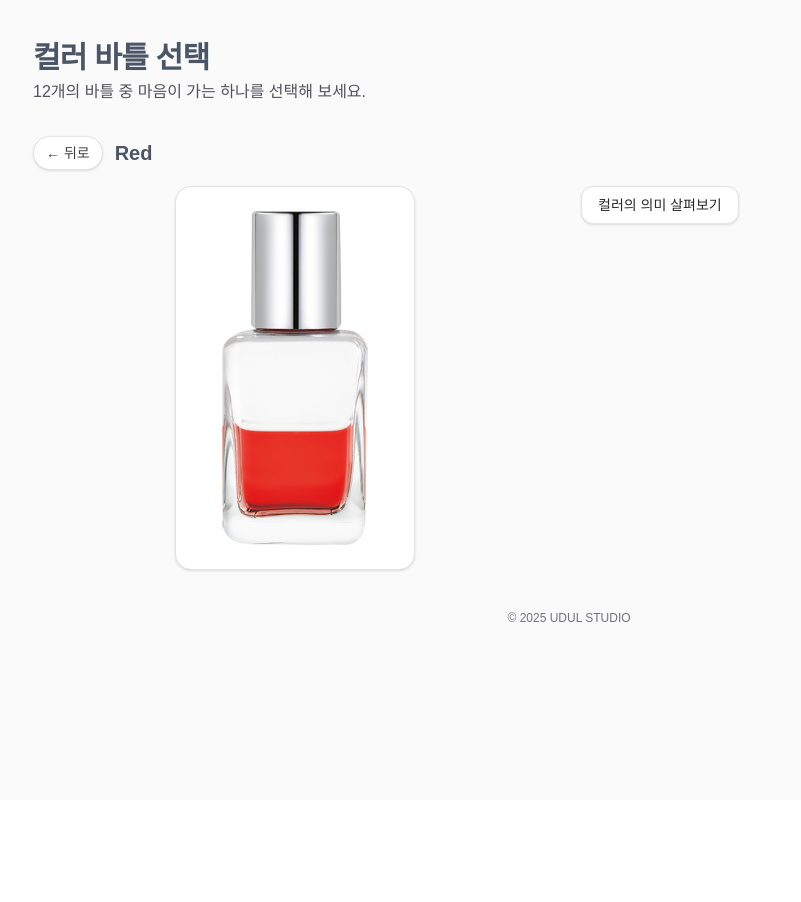
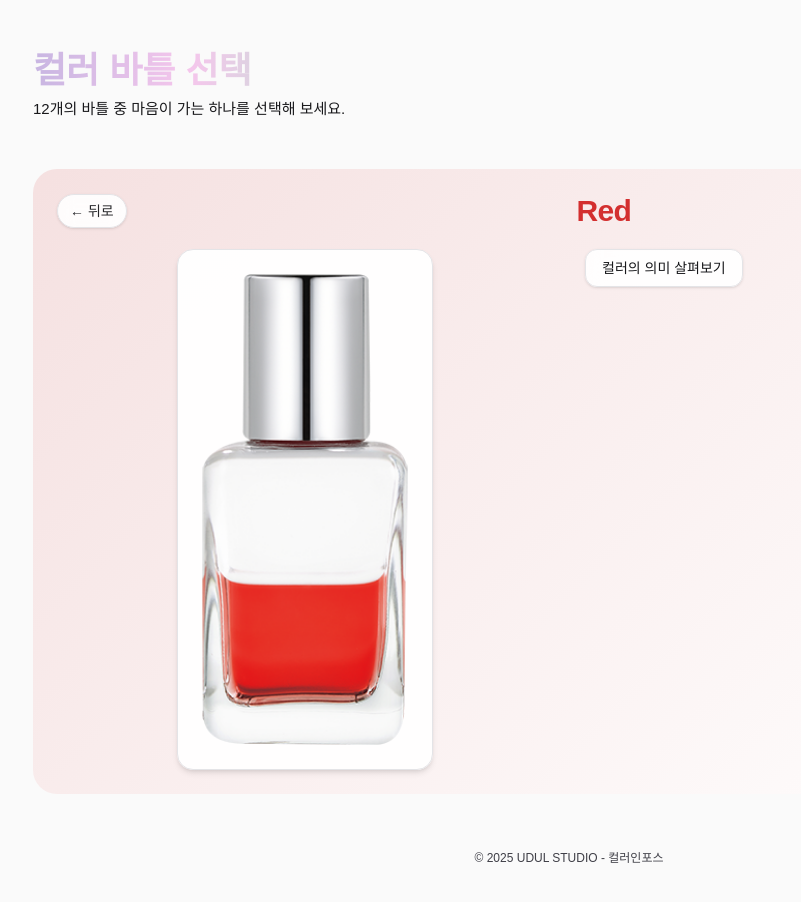
Before and after one commit to Erica-jihyeon/color-bottle-app, a Next.js app: page / in a window 1280 px wide. Both pictures are taken after a click on the button "Red". Shown: the top 902 px of the page, without its empty margins (71-872 px from the left). Before the commit the page ends 800 px from the top, so only its background shows below. Built offline with nearby package versions, Linux system fonts and the light colour scheme.

Commit message:
final version-2025-10-22

```diff
--- a/components/ColorBottleTarotApp.tsx
+++ b/components/ColorBottleTarotApp.tsx
@@ -3,6 +3,7 @@
 import React, { useMemo, useState } from "react";
 import { motion, AnimatePresence } from "framer-motion";
 
+/* ---------- Types ---------- */
 type Bottle = {
   id: string;
   name: string;
@@ -10,7 +11,23 @@ type Bottle = {
   meaning?: string;
 };
 
-/* ---------- Data: 12 bottles (이미지는 /public 폴더에 "1. bottle.png" ~ "12. bottle.png") ---------- */
+/* ---------- Brand / Color Map (타이틀/배경 등에 사용) ---------- */
+const colorMap: Record<string, string> = {
+  Red: "#D32F2F",
+  Orange: "#F57C00",
+  Yellow: "#FBC02D",
+  Green: "#388E3C",
+  Blue: "#1976D2",
+  Indigo: "#3F51B5",
+  Violet: "#8E24AA",
+  Turquoise: "#0097A7",
+  Pink: "#E91E63",
+  Gold: "#FFD700",
+  "White/Clear": "#BDBDBD",
+  Magenta: "#C2185B",
+};
+
+/* ---------- Data: 12 bottles (이미지는 /public에 "1. bottle.png" ~ "12. bottle.png") ---------- */
 const DEFAULT_BOTTLES: Bottle[] = [
   {
     id: "1",
@@ -109,19 +126,24 @@ const BottleCard = ({
   <motion.button
     layoutId={`card-${bottle.id}`}
     onClick={() => onSelect(bottle.id)}
-    className="group relative w-full overflow-hidden rounded-2xl border border-zinc-200 bg-white p-4 shadow-sm transition hover:shadow-md focus:outline-none focus:ring-4 focus:ring-indigo-200"
+    whileHover={{ y: -4, scale: 1.02 }}
+    transition={{ type: "spring", stiffness: 250, damping: 20 }}
+    className="group relative w-full overflow-hidden rounded-2xl border border-zinc-200/70 bg-white/80 p-5 shadow-sm backdrop-blur transition hover:shadow-md focus:outline-none focus:ring-4 focus:ring-purple-200/40"
   >
-    <div className="flex h-52 items-center justify-center">
+    <div className="flex h-56 items-center justify-center">
       <motion.img
         layoutId={`bottle-${bottle.id}`}
         src={bottle.image}
         alt={bottle.name}
-        className="max-h-full max-w-full object-contain text-gray-600"
+        className="max-h-full max-w-full object-contain drop-shadow-sm"
         draggable={false}
       />
     </div>
-    <div className="mt-3 flex items-center justify-between">
-      <motion.h3 layoutId={`name-${bottle.id}`} className="text-base font-semibold text-zinc-800">
+    <div className="mt-3 flex items-center justify-center">
+      <motion.h3
+        layoutId={`name-${bottle.id}`}
+        className="text-base font-semibold text-gray-600"
+      >
         {bottle.name}
       </motion.h3>
     </div>
@@ -136,54 +158,78 @@ const BottleDetail = ({
   bottle: Bottle;
   onBack: () => void;
 }) => {
-  const [open, setOpen] = useState(false); // ← setOpen 정의
+  const [open, setOpen] = useState(false);
+
+  const accent = colorMap[bottle.name] ?? "#7E57C2";
+  const softBg = `${accent}20`; // 8자리 HEX(투명도 약 12%)
 
   return (
-    <motion.div layoutId={`card-${bottle.id}`} className="relative">
-      <div className="mb-4 flex items-center gap-3">
+    <motion.div
+      layoutId={`card-${bottle.id}`}
+      className="relative rounded-3xl p-4 md:p-6"
+      style={{ background: `linear-gradient(135deg, ${softBg}, #ffffff)` }}
+    >
+      <div className="mb-5 flex items-center justify-between gap-3">
         <button
           onClick={onBack}
-          className="rounded-full border border-zinc-200 bg-white px-3 py-1.5 text-sm text-zinc-700 shadow-sm hover:bg-zinc-50"
+          className="rounded-full border border-zinc-200 bg-white/90 px-3 py-1.5 text-sm text-zinc-800 shadow-sm backdrop-blur hover:bg-white"
         >
           ← 뒤로
         </button>
-        <motion.h2 layoutId={`name-${bottle.id}`} className="text-xl font-bold text-gray-600">
+
+        <motion.h2
+          layoutId={`name-${bottle.id}`}
+          className="text-2xl font-extrabold tracking-tight md:text-3xl"
+          style={{ color: accent }}
+        >
           {bottle.name}
         </motion.h2>
+
+        <div />
       </div>
 
-      <div className="grid grid-cols-1 gap-6 md:grid-cols-2">
-        <motion.div layoutId={`bottle-${bottle.id}`} className="flex items-center justify-center">
+      <div className="grid grid-cols-1 items-start gap-8 md:grid-cols-2">
+        {/* 병 이미지 */}
+        <motion.div
+          layoutId={`bottle-${bottle.id}`}
+          className="flex items-center justify-center"
+        >
           <img
             src={bottle.image}
             alt={bottle.name}
-            className="w-44 h-72 md:w-60 md:h-96 object-contain rounded-2xl border border-zinc-200 bg-white shadow-sm p-6"
+            className="w-48 h-auto md:w-64 object-contain rounded-2xl border border-zinc-200 bg-white/95 shadow-md p-6"
             draggable={false}
           />
         </motion.div>
 
-        {/* 우측 영역: 토글 버튼 + 의미 */}
+        {/* 의미 카드 */}
         <div className="space-y-4">
           <button
             onClick={() => setOpen((v) => !v)}
-            className="rounded-xl border border-zinc-200 bg-white px-4 py-2 text-sm font-medium text-zinc-800 shadow-sm hover:bg-zinc-50"
+            className="rounded-xl border border-zinc-200 bg-white/90 px-4 py-2 text-sm font-medium text-zinc-900 shadow-sm backdrop-blur hover:bg-white"
             aria-expanded={open}
           >
             {open ? "컬러의 의미 닫기" : "컬러의 의미 살펴보기"}
           </button>
 
+          <AnimatePresence initial={false} mode="wait">
             {open && (
               <motion.div
                 key="meaning"
-              initial={{ opacity: 0, y: 6 }}
+                initial={{ opacity: 0, y: 8 }}
                 animate={{ opacity: 1, y: 0 }}
-              exit={{ opacity: 0, y: -6 }}
-              className="rounded-2xl border border-zinc-200 bg-white p-6 shadow-sm"
+                exit={{ opacity: 0, y: -8 }}
+                transition={{ duration: 0.25 }}
+                className="rounded-3xl border border-zinc-200 bg-white/95 p-6 shadow-md backdrop-blur"
               >
-              <h3 className="mb-2 text-base font-semibold text-gray-600">{bottle.name}의 의미</h3>
+                <h3
+                  className="mb-3 text-lg font-semibold"
+                  style={{ color: accent }}
+                >
+                  {bottle.name}의 의미
+                </h3>
 
-              {/* 콤마(,)로 구분된 문자열을 보기 좋게 리스트로 표시 */}
-              <ul className="list-disc pl-5 space-y-1 text-sm leading-relaxed text-zinc-700">
+                <ul className="list-disc pl-5 space-y-1.5 text-[15px] leading-relaxed text-zinc-900">
                   {(bottle.meaning ?? "")
                     .split(",")
                     .map((t) => t.trim())
@@ -194,6 +240,7 @@ const BottleDetail = ({
                 </ul>
               </motion.div>
             )}
+          </AnimatePresence>
         </div>
       </div>
     </motion.div>
@@ -201,23 +248,33 @@ const BottleDetail = ({
 };
 
 /* ---------- Main Component ---------- */
-export default function ColorBottleTarotApp({ bottles = DEFAULT_BOTTLES }: { bottles?: Bottle[] }) {
+export default function ColorBottleTarotApp({
+  bottles = DEFAULT_BOTTLES,
+}: {
+  bottles?: Bottle[];
+}) {
   const [selectedId, setSelectedId] = useState<string | null>(null);
   const items = useMemo(() => bottles, [bottles]);
   const selected = items.find((b) => b.id === selectedId) || null;
 
   return (
-    <div className="mx-auto max-w-6xl p-6 md:p-10">
-      <header className="mb-8 flex flex-col items-start justify-between gap-4 md:flex-row md:items-center">
+    <div className="mx-auto max-w-6xl px-6 py-8 md:px-10 md:py-12">
+      {/* 상단 헤더 */}
+      <header className="mb-10 flex flex-col items-start justify-between gap-6 md:mb-12 md:flex-row md:items-center">
         <div>
-          <h1 className="text-2xl font-bold tracking-tight md:text-3xl text-gray-600">컬러 바틀 선택</h1>
-          <p className="mt-1 text-zinc-600">12개의 바틀 중 마음이 가는 하나를 선택해 보세요.</p>
+          <h1 className="bg-gradient-to-r from-[#C8B6E2] via-[#F5C6EC] to-[#B8E0D2] bg-clip-text text-3xl font-extrabold leading-tight text-transparent md:text-4xl">
+            컬러 바틀 선택
+          </h1>
+          <p className="mt-1 text-[15px] leading-relaxed text-zinc-900">
+            12개의 바틀 중 마음이 가는 하나를 선택해 보세요.
+          </p>
         </div>
+
         {!selected && (
           <div className="flex items-center gap-2">
             <button
               onClick={() => setSelectedId(null)}
-              className="rounded-xl border border-zinc-200 bg-white px-4 py-2 text-sm text-zinc-700 shadow-sm hover:bg-zinc-50"
+              className="rounded-xl border border-zinc-200 bg-white/90 px-4 py-2 text-sm text-zinc-900 shadow-sm backdrop-blur hover:bg-white"
             >
               초기화
             </button>
@@ -225,14 +282,15 @@ export default function ColorBottleTarotApp({ bottles = DEFAULT_BOTTLES }: { bot
         )}
       </header>
 
+      {/* 리스트 / 상세 전환 */}
       <AnimatePresence mode="wait">
         {!selected ? (
           <motion.div
             key="grid"
-            initial={{ opacity: 0, y: 10 }}
+            initial={{ opacity: 0, y: 8 }}
             animate={{ opacity: 1, y: 0 }}
-            exit={{ opacity: 0, y: -10 }}
-            className="grid grid-cols-2 gap-4 sm:grid-cols-3 lg:grid-cols-4"
+            exit={{ opacity: 0, y: -8 }}
+            className="grid grid-cols-2 gap-5 sm:grid-cols-3 lg:grid-cols-4"
           >
             {items.map((bottle) => (
               <BottleCard key={bottle.id} bottle={bottle} onSelect={setSelectedId} />
@@ -241,17 +299,18 @@ export default function ColorBottleTarotApp({ bottles = DEFAULT_BOTTLES }: { bot
         ) : (
           <motion.div
             key="detail"
-            initial={{ opacity: 0, y: 10 }}
+            initial={{ opacity: 0, y: 8 }}
             animate={{ opacity: 1, y: 0 }}
-            exit={{ opacity: 0, y: -10 }}
+            exit={{ opacity: 0, y: -8 }}
           >
             <BottleDetail bottle={selected} onBack={() => setSelectedId(null)} />
           </motion.div>
         )}
       </AnimatePresence>
 
-      <footer className="mt-10 text-center text-xs text-zinc-500">
-        © {new Date().getFullYear()} UDUL STUDIO
+      {/* 푸터 */}
+      <footer className="mt-14 text-center text-xs text-zinc-700">
+        © {new Date().getFullYear()} UDUL STUDIO - 컬러인포스
       </footer>
     </div>
   );
```
Lines whose indentation alone changed are shown as unchanged.
